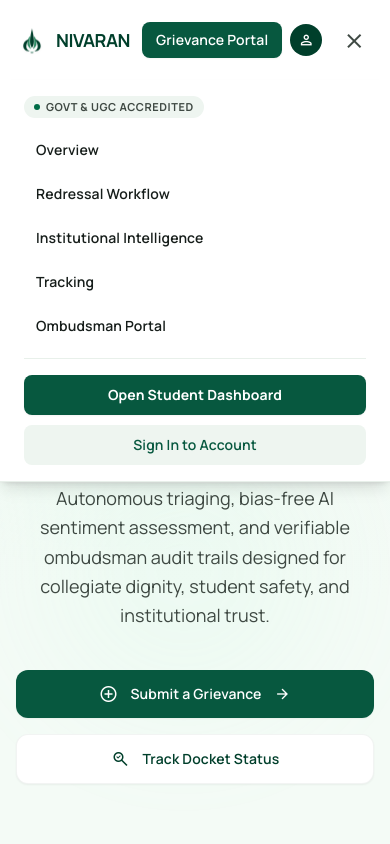
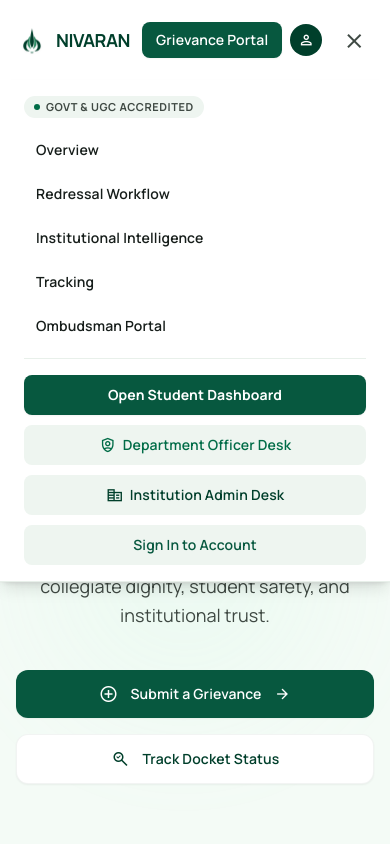
Before and after one commit to vaibhav9214/NIVARAN, a React (Vite) app: page / in a window 390 px wide. Both pictures are taken after a click on the button "menu". Shown: the top 844 px of the page. Built offline with nearby package versions, Linux system fonts and the light colour scheme.

Commit message:
Add Stitch UI components

```diff
--- a/src/components/stitch/DocketModal.jsx
+++ b/src/components/stitch/DocketModal.jsx
@@ -1,4 +1,5 @@
 import React, { useState } from 'react';
+import { Link } from 'react-router-dom';
 
 export default function DocketModal({ docket, onClose }) {
   if (!docket) return null;
@@ -87,9 +88,14 @@
 
         {/* Actions Footer */}
         <div className="pt-4 border-t border-surface-container-low flex items-center justify-between">
-          <span className="text-[11px] text-outline font-mono">
-            SHA-256 Verified
-          </span>
+          <Link
+            to={`/student/grievance-details/${docket.id.replace('#', '')}`}
+            onClick={onClose}
+            className="inline-flex items-center gap-1.5 px-3 py-1.5 rounded-lg bg-surface-container hover:bg-surface-container-high text-primary font-label-md text-label-md font-bold transition-colors cursor-pointer text-xs"
+          >
+            <span>Open Full Page</span>
+            <span className="material-symbols-outlined text-[14px]">open_in_new</span>
+          </Link>
           <button
             onClick={onClose}
             className="px-5 py-2 rounded-lg font-label-md text-label-md font-semibold bg-primary-container text-on-primary hover:bg-primary transition-colors cursor-pointer"
--- a/src/components/stitch/LodgeModal.jsx
+++ b/src/components/stitch/LodgeModal.jsx
@@ -1,4 +1,5 @@
 import React, { useState } from 'react';
+import { Link } from 'react-router-dom';
 
 export default function LodgeModal({ isOpen, onClose, onGrievanceCreated }) {
   const [formData, setFormData] = useState({
@@ -148,13 +149,21 @@
               ></textarea>
             </div>
 
-            <div className="pt-2">
+            <div className="pt-2 flex flex-col items-center gap-2">
               <button
                 type="submit"
                 className="w-full py-3 rounded-xl font-label-lg text-label-lg font-bold bg-primary-container text-on-primary hover:bg-primary transition-all shadow-sm cursor-pointer"
               >
                 Lodge Grievance &amp; Issue Token
               </button>
+              <Link
+                to="/student/raise-grievance"
+                onClick={handleReset}
+                className="text-xs font-semibold text-secondary hover:underline flex items-center gap-1 cursor-pointer"
+              >
+                <span>Or open full comprehensive grievance form</span>
+                <span className="material-symbols-outlined text-[14px]">arrow_forward</span>
+              </Link>
             </div>
           </form>
         ) : (
--- a/src/components/stitch/StitchNavbar.jsx
+++ b/src/components/stitch/StitchNavbar.jsx
@@ -156,6 +156,22 @@
               Open Student Dashboard
             </Link>
             <Link
+              to="/officer/dashboard"
+              onClick={() => setMobileMenuOpen(false)}
+              className="w-full py-2.5 rounded-lg font-label-lg text-label-lg text-secondary bg-surface-container-low hover:bg-surface-container text-center font-semibold flex items-center justify-center gap-1.5"
+            >
+              <span className="material-symbols-outlined text-[18px]">shield_person</span>
+              <span>Department Officer Desk</span>
+            </Link>
+            <Link
+              to="/admin/dashboard"
+              onClick={() => setMobileMenuOpen(false)}
+              className="w-full py-2.5 rounded-lg font-label-lg text-label-lg text-primary bg-surface-container-low hover:bg-surface-container text-center font-semibold flex items-center justify-center gap-1.5"
+            >
+              <span className="material-symbols-outlined text-[18px]">corporate_fare</span>
+              <span>Institution Admin Desk</span>
+            </Link>
+            <Link
               to="/student/dashboard"
               onClick={() => setMobileMenuOpen(false)}
               className="w-full py-2.5 rounded-lg font-label-lg text-label-lg text-primary-container bg-surface-container-low hover:bg-surface-container text-center font-semibold"
```
